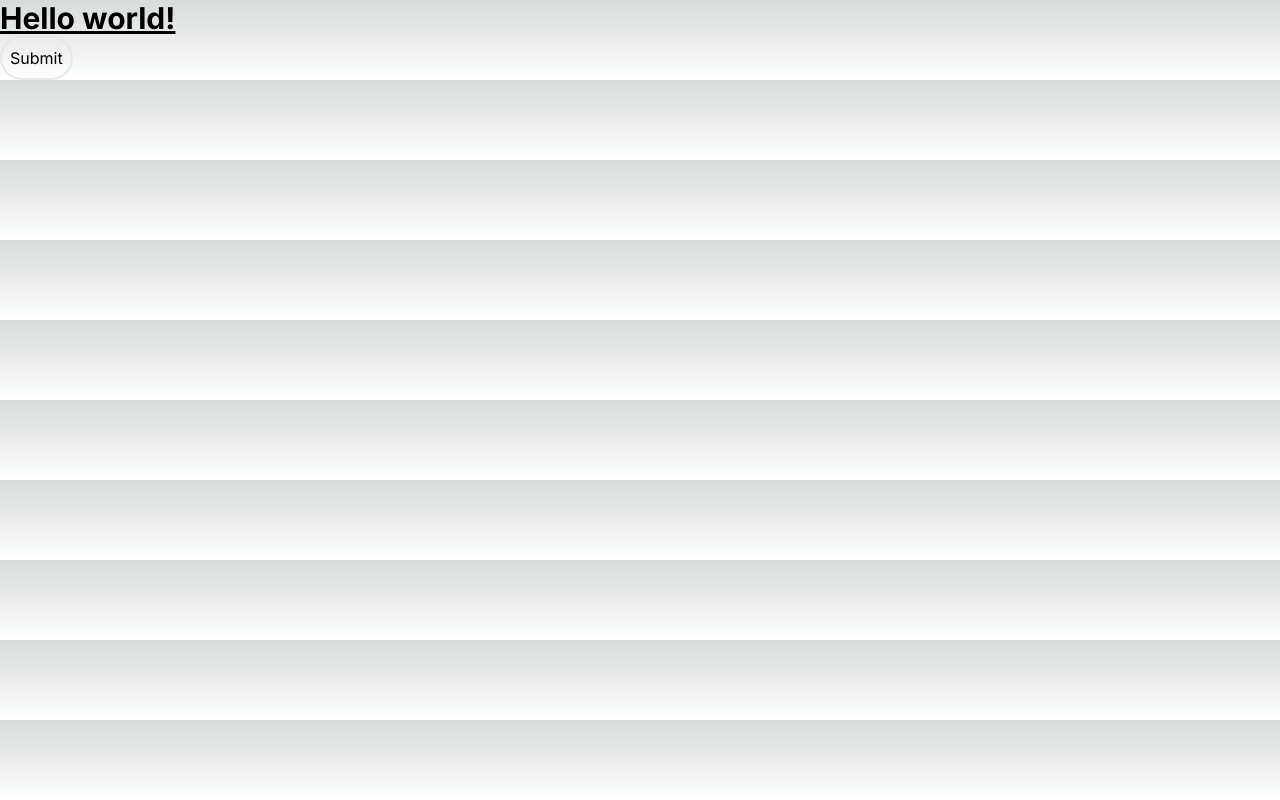
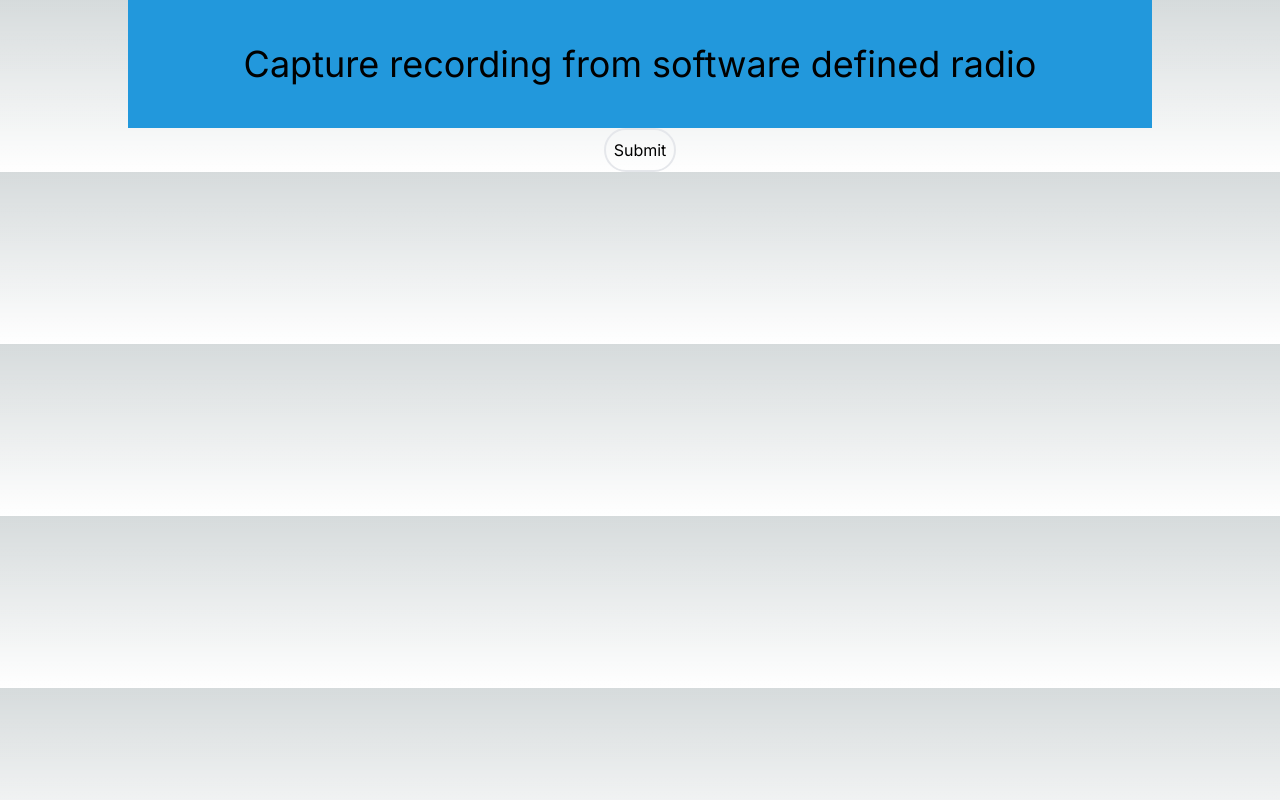
Before and after one commit to Subti/nextjs-web-curator, a Next.js app: page / in a window 1280 px wide. Built offline with nearby package versions, Linux system fonts and the light colour scheme.

Commit message:
Add button and header

```diff
--- a/src/app/page.tsx
+++ b/src/app/page.tsx
@@ -1,11 +1,13 @@
-import Image from "next/image";
 import Button from "./components/Button";
+import Header from "./components/Header";
 
 export default function Home() {
   return (
     <>
-      <h1 className="text-3xl font-bold underline">Hello world!</h1>
-      <Button />
+      <main className="flex flex-col items-center justify-center">
+        <Header />
+        <Button />
+      </main>
     </>
   );
 }
```
